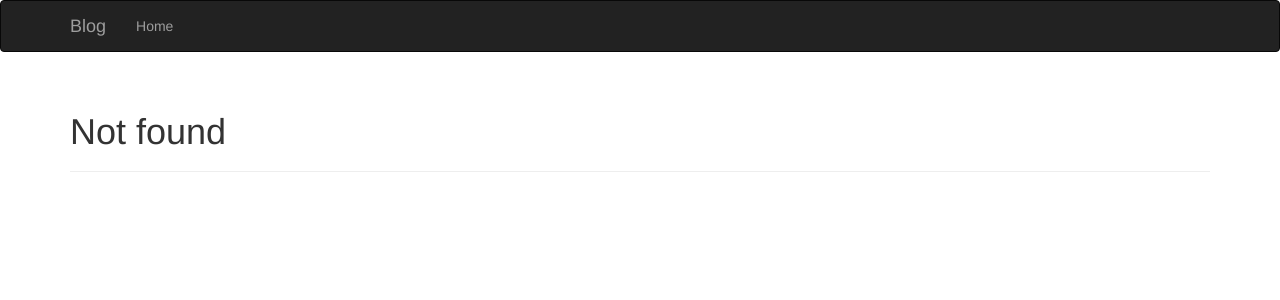
After one commit to slavniy/flask-blog, a Flask app: template templates/404.html in a window 1280 px wide. The commit adds this page. Shown: the top 300 px of the page. Run offline with Flask 2, Linux system fonts and the light colour scheme; the template is opened without the code that fills it, so the values that code supplies are empty; some libraries are stand-ins or nearby versions.

Commit message:
add page not found template

```diff
--- a/main.py
+++ b/main.py
@@ -2,7 +2,7 @@ from flask import Flask, render_template
 from flask_bootstrap import Bootstrap
 app = Flask(__name__)
 bootstrap = Bootstrap(app)
-#42-258
+#50-258
 @app.route('/')
 def index():
     return render_template('index.html')
@@ -13,7 +13,7 @@ def user(name):
 
 @app.errorhandler(404)
 def page_not_found(e):
-    return '<center><h1>Извините, страница не найдена!</h1></center>', 404
+    return render_template('404.html'), 404
 
 if __name__ == "__main__":
     app.run(debug=True)
--- /dev/null
+++ b/templates/404.html
@@ -0,0 +1,7 @@
+{% extends 'base.html' %}
+{% block title %} Page not found {% endblock %}
+{% block page_content %}
+<div class="page-header">
+    <h1>Not found</h1>
+</div>
+{% endblock %}
--- a/templates/base.html
+++ b/templates/base.html
@@ -21,3 +21,10 @@
     </div>
 </div>
 {% endblock %}
+
+{% block content %}
+ <div class="container">
+     {% block page_content %}
+     {% endblock %}
+ </div>
+{% endblock %}
--- a/templates/index.html
+++ b/templates/index.html
@@ -1,3 +1,7 @@
 {% extends "base.html" %}
 {% block title %} index page {% endblock %}
-{% block content %} <h1 class="alert alert-success">Hello World!</h1> {% endblock %}
+{% block page_content %}
+<div class="page-header">
+    <h1>Hello World!</h1>
+</div>
+{% endblock %}
--- a/templates/user.html
+++ b/templates/user.html
@@ -1,3 +1,7 @@
 {% extends "base.html" %}
 {% block title %} index page {% endblock %}
-{% block content %} <h1>Hello, {{name}}!</h1> {% endblock %}
+{% block page_content %}
+<div class="page-header">
+    <h1>Hello, {{name}}!</h1>
+</div>
+{% endblock %}
```
